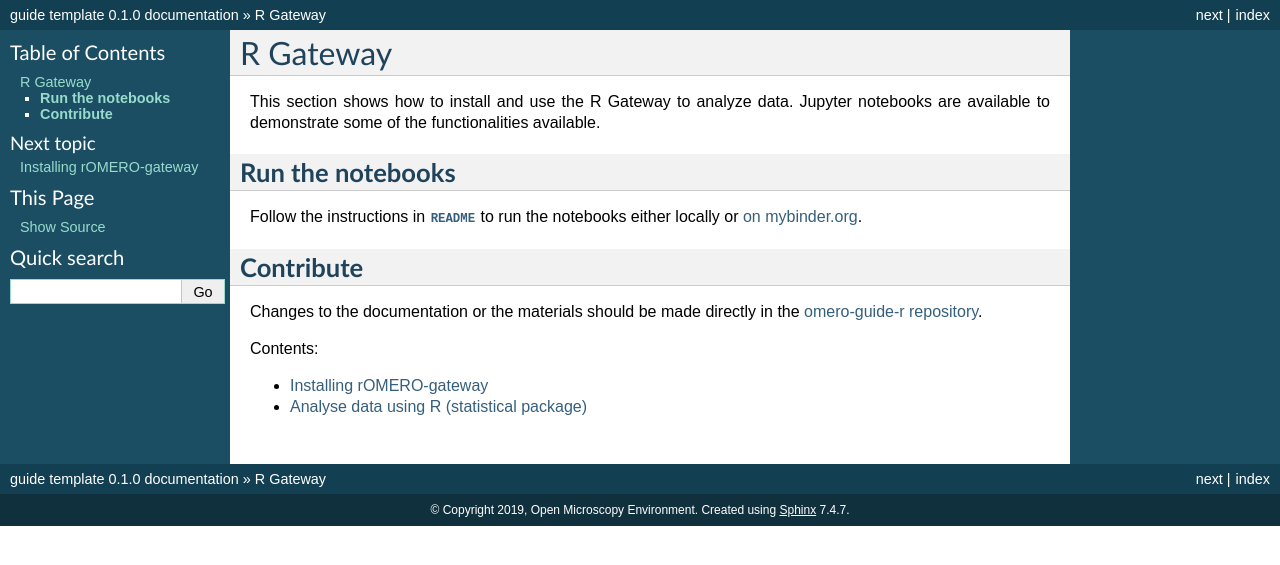
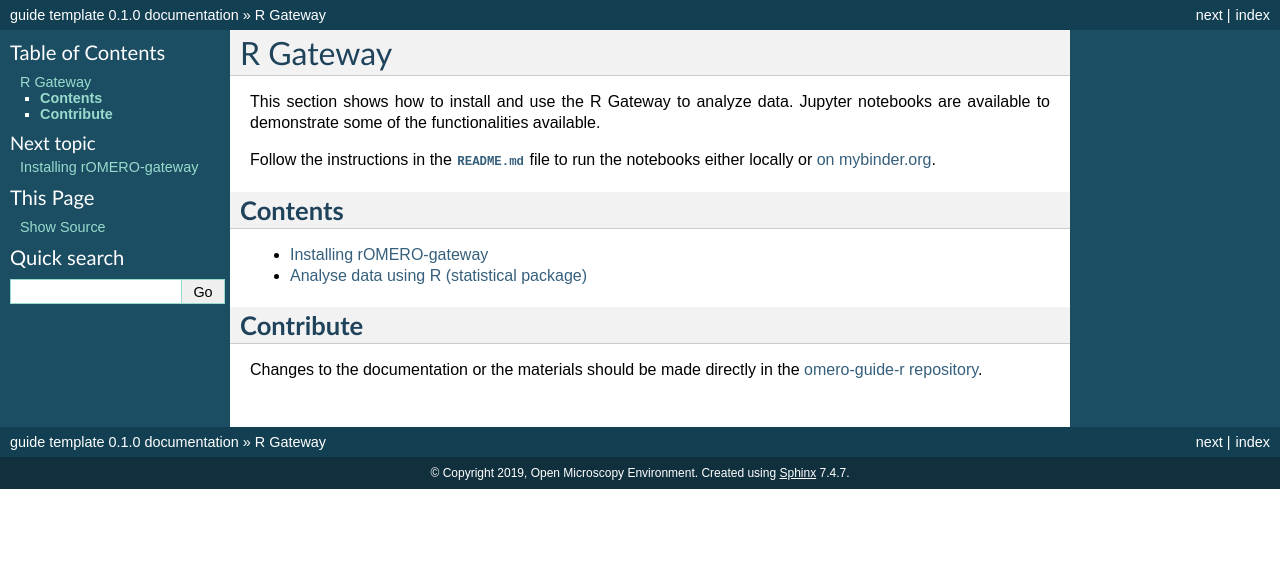
Before and after one commit to ome/omero-guide-r, a Sphinx documentation site: the page built from docs/index.rst, in a window 1280 px wide. Shown: the top 565 px of the page. Built offline with Sphinx 7.4.7, drawn with Linux system fonts in a browser that asks for light colours.

Commit message:
re-organise doc

```diff
--- a/docs/index.rst
+++ b/docs/index.rst
@@ -4,24 +4,21 @@ R Gateway
 This section shows how to install and use the R Gateway to analyze data.
 Jupyter notebooks are available to demonstrate some of the functionalities available.
 
-
-**Run the notebooks**
----------------------
-
-Follow the instructions in
-:download:`README <../README.md>` to run the notebooks either locally or `on mybinder.org <https://mybinder.org/v2/gh/ome/omero-guide-r/master?filepath=notebooks>`_.
-
-**Contribute**
---------------
-
-Changes to the documentation or the materials should be made directly in the `omero-guide-r repository <https://github.com/ome/omero-guide-r>`_.
+Follow the instructions in the
+:download:`README.md <https://github.com/ome/omero-guide-r/blob/master/README.md>` file to run the notebooks either locally or `on mybinder.org <https://mybinder.org/v2/gh/ome/omero-guide-r/master?filepath=notebooks>`_.
 
 
-
-Contents:
+**Contents**
+------------
 
 .. toctree::
    :maxdepth: 1
 
    setup
    r_walkthrough
+
+
+**Contribute**
+--------------
+
+Changes to the documentation or the materials should be made directly in the `omero-guide-r repository <https://github.com/ome/omero-guide-r>`_.
```
